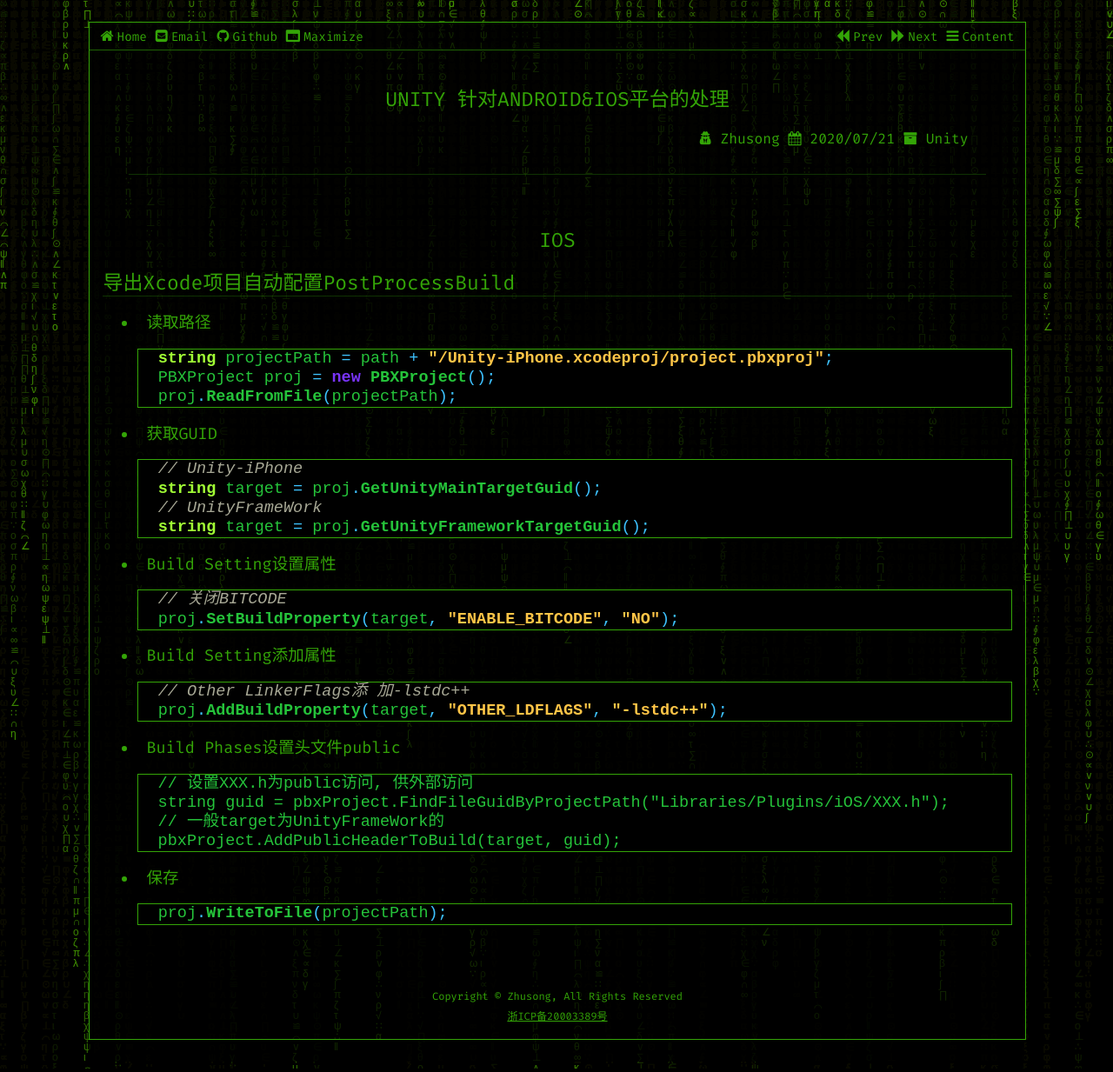
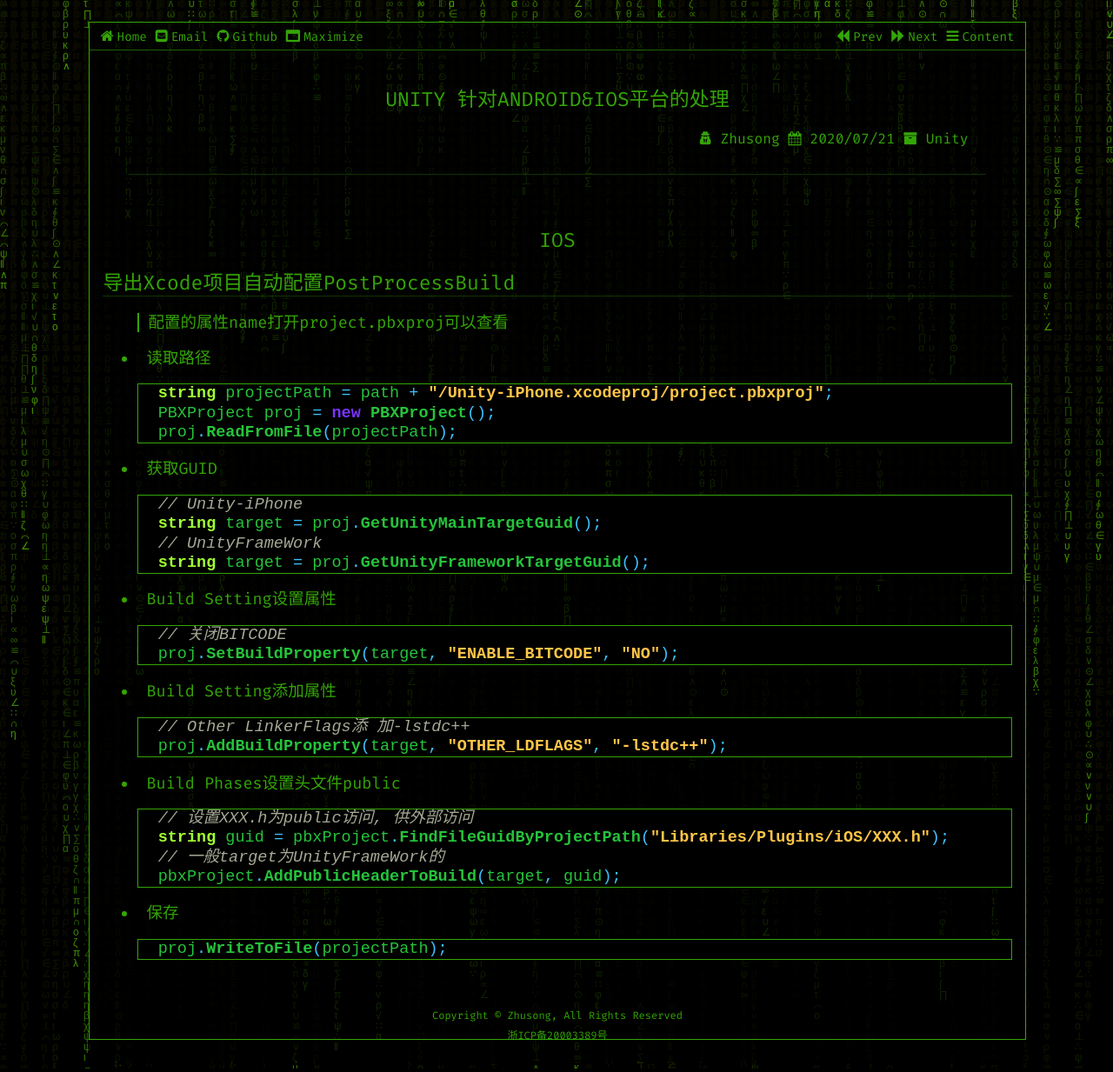
Before and after one commit to zhusonger/www.lasong.com.cn, a Jekyll site: the page built from _posts/Unity/2020-07-21-Unity.md, in a window 1280 px wide. Shown: the whole page at 87% size. Built offline with Jekyll 4.4.1, drawn with Linux system fonts in a browser that asks for light colours.

Commit message:
更新unity

````diff
--- a/_posts/Unity/2020-07-21-Unity.md
+++ b/_posts/Unity/2020-07-21-Unity.md
@@ -13,6 +13,8 @@ abstract: ""
 # iOS
 
 ## 导出Xcode项目自动配置PostProcessBuild
+
+> 配置的属性name打开project.pbxproj可以查看
 
 * 读取路径
 
@@ -45,7 +47,7 @@ abstract: ""
 	```
 * Build Phases设置头文件public
 
-	```
+	```c#
 	// 设置XXX.h为public访问, 供外部访问
 	string guid = pbxProject.FindFileGuidByProjectPath("Libraries/Plugins/iOS/XXX.h");
 	// 一般target为UnityFrameWork的
````
